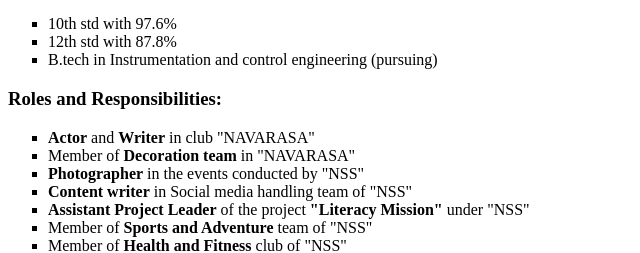
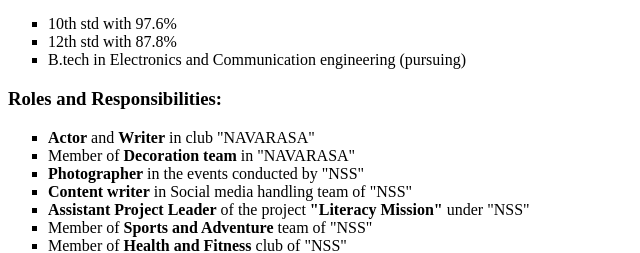
Before and after one commit to SubhamKumarGaurav/Capstone_1, a plain HTML site: page index.html in a window 1280 px wide. Shown: the part 475-728 px from the top of the page, 0-640 px from the left. Drawn offline with Linux system fonts and the light colour scheme.

Commit message:
Update index.html

```diff
--- a/index.html
+++ b/index.html
@@ -13,7 +13,7 @@
    <ul type="square" >
         <li>10th std with 97.6%</li>
         <li>12th std with 87.8%</li>
-        <li>B.tech in Instrumentation and control engineering (pursuing)</li>
+        <li>B.tech in Electronics and Communication engineering (pursuing)</li>
    </ul>
 
    <h3>Roles and Responsibilities:</h3>
```
